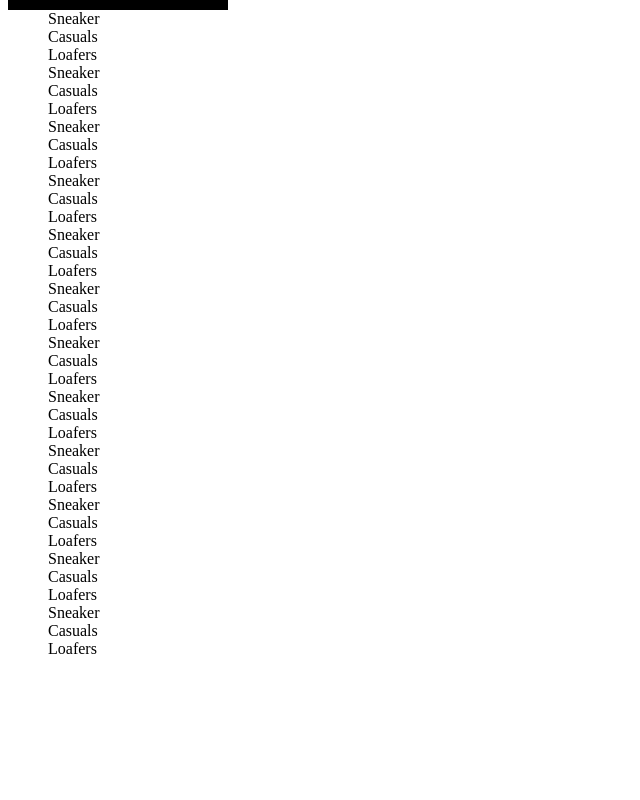
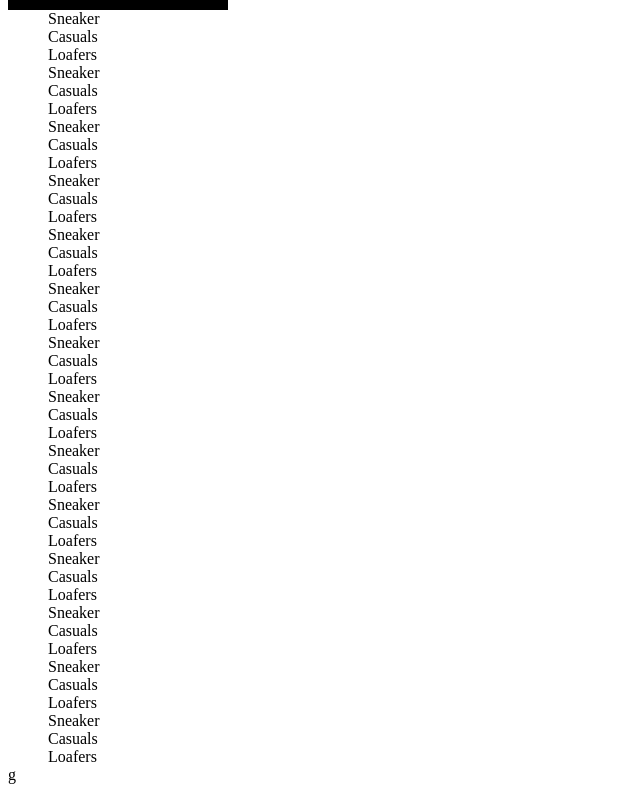
Before and after one commit to archithredddy/daily-practices-html, a website: page src/dl-dt-dd-code.html in a window 1280 px wide. Shown: the part 1390-2190 px from the top of the page, without its empty margins (0-640 px from the left). Before the commit the page ends 2064 px from the top, so only its background shows below. Drawn offline with Linux system fonts and the light colour scheme.

Commit message:
adjusting the elements

```diff
--- a/src/dl-dt-dd-code.html
+++ b/src/dl-dt-dd-code.html
@@ -154,6 +154,14 @@
         <dd>Sneaker</dd>
         <dd>Casuals</dd>
         <dd>Loafers</dd>
+        <dd>Sneaker</dd>
+        <dd>Casuals</dd>
+        <dd>Loafers</dd>
+
+        <dd>Sneaker</dd>
+        <dd>Casuals</dd>
+        <dd>Loafers</dd>
+g
 
 
 
```
